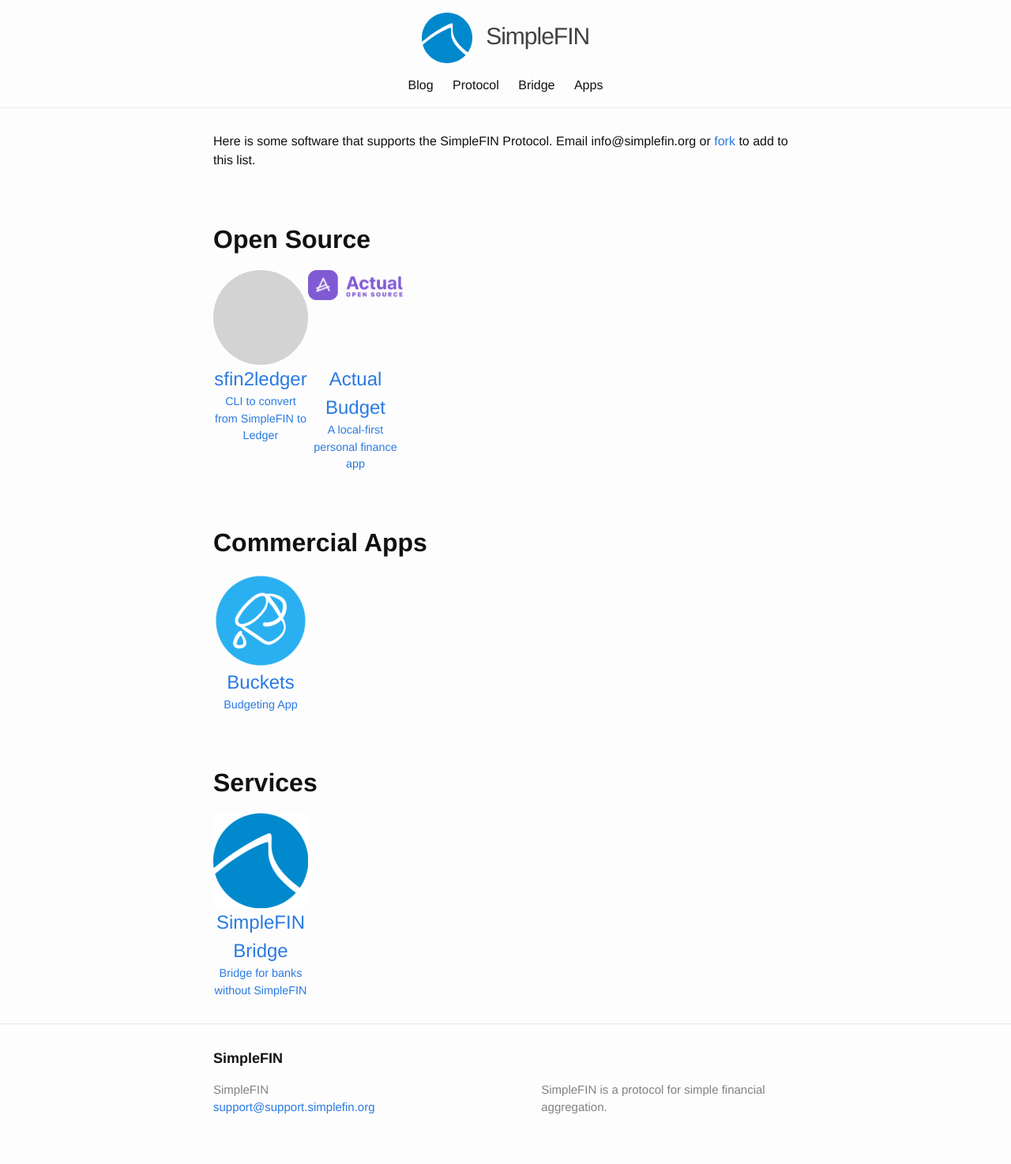
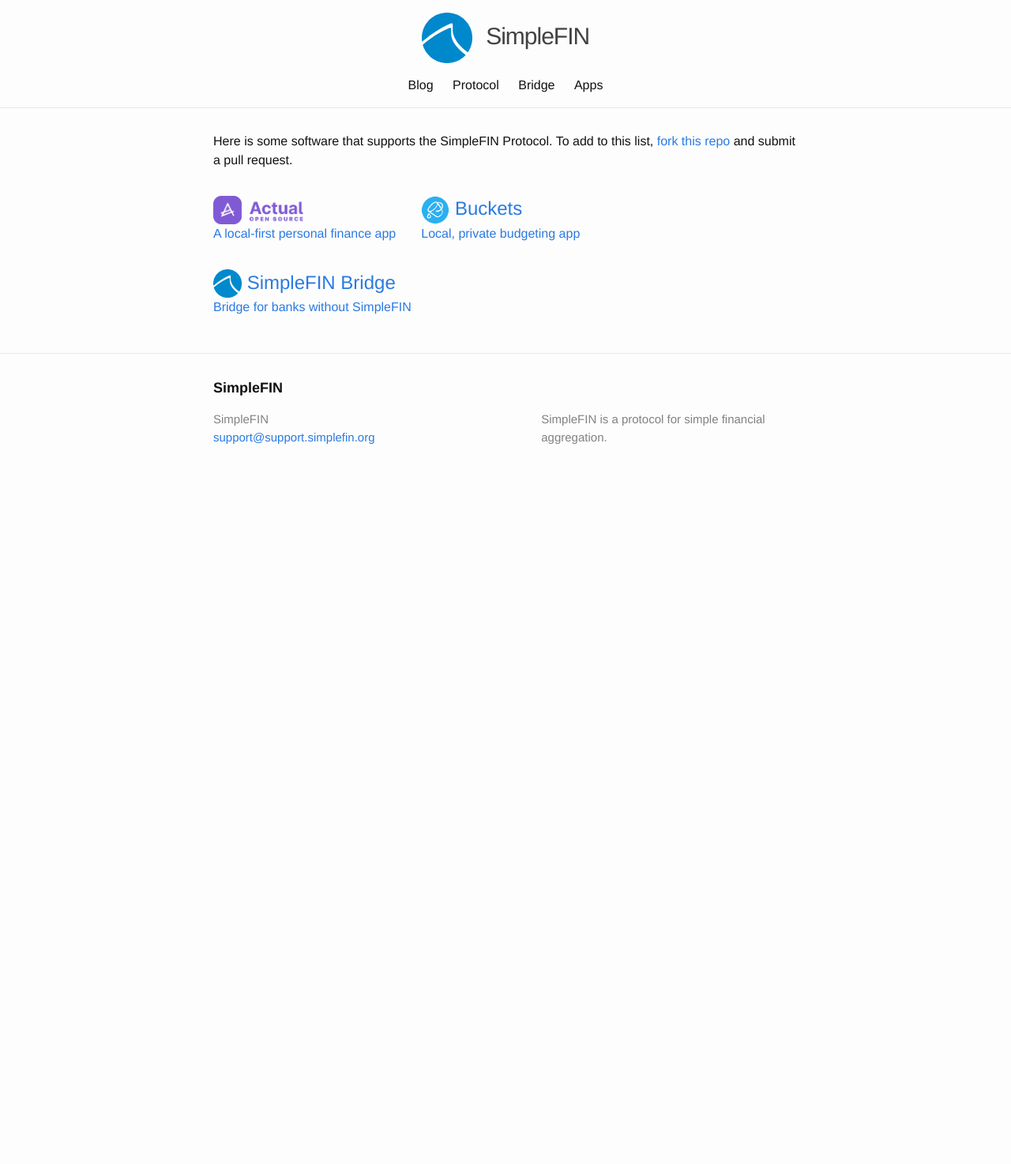
Before and after one commit to simplefin/simplefin.github.com, a Jekyll site: the page built from ecosystem.md, in a window 1280 px wide. Shown: the whole page at 79% size. Built offline with Jekyll 4.4.1, drawn with Linux system fonts in a browser that asks for light colours; after the commit the page ends 900 px from its top, so only the background shows below that.

Commit message:
Simplify apps page

```diff
--- a/ecosystem.md
+++ b/ecosystem.md
@@ -12,73 +12,82 @@
 }
 .app-list {
     display: flex;
+    flex-wrap: wrap;
 }
 .item {
-  max-width: 120px;
+  /* max-width: 120px; */
+  padding: 1rem 2rem 1rem 0;
+  display: grid;
+  grid-template-areas:
+    "title"
+    "description";
+}
+a.item:hover {
+  text-decoration: none;
 }
 .item-title {
-  text-align: center;
-  font-size: 1.5rem;
+  grid-area: title;
+  font-size: 1.5em;
+  align-self: end;
 }
-.item-logo {
-  width: 120px;
-  height: 120px;
-  border-radius: 100%;
+.item-title img {
+  max-height: 1.5em;
+  object-fit: cover; object-position: 0 0;
 }
 .item-logo:empty {
   background-color: lightgrey;
 }
 .item-desc {
+  grid-area: description;
   width: 100%;
-  font-size: 0.9rem;
-  text-align: center;
+  font-size: 1em;
 }
 </style>
 
-Here is some software that supports the SimpleFIN Protocol.  Email info@simplefin.org or <a href="https://github.com/simplefin/simplefin.github.com/blob/master/ecosystem.md">fork</a> to add to this list.
-
-# Open Source
+Here is some software that supports the SimpleFIN Protocol.  To add to this list, <a href="https://github.com/simplefin/simplefin.github.com/blob/master/ecosystem.md">fork this repo</a> and submit a pull request.
 
 <div class="app-list">
 
-<a class="item" href="https://github.com/simplefin/sfin2ledger" target="_blank">
+<a class="item" href="https://www.budgetwithbuckets.com" target="_blank">
   <div class="item-logo"></div>
-  <div class="item-title">sfin2ledger</div>
-  <div class="item-desc">CLI to convert from SimpleFIN to Ledger</div>
+  <div class="item-title"><img src="/img/applogos/buckets.png"> Buckets</div>
+  <div class="item-desc">Local, private budgeting app</div>
+</a>
+
+<a class="item" href="https://bridge.simplefin.org" target="_blank">
+  <div class="item-logo"></div>
+  <div class="item-title"><img src="/img/applogos/simplefin.png"> SimpleFIN Bridge</div>
+  <div class="item-desc">Bridge for banks without SimpleFIN</div>
 </a>
 
 <a class="item" href="https://github.com/actualbudget/actual" target="_blank">
-  <div class="item-logo"><img src="/img/applogos/actual.png"></div>
-  <div class="item-title">Actual Budget</div>
+  <div class="item-logo"></div>
+  <div class="item-title"><img src="/img/applogos/actual.png"></div>
   <div class="item-desc">A local-first personal finance app</div>
 </a>
 
 </div>
 
-
-# Commercial Apps
-
-<div class="app-list">
-
-<a class="item" href="https://www.budgetwithbuckets.com" target="_blank">
-  <div class="item-logo"><img src="/img/applogos/buckets.png"></div>
-  <div class="item-title">Buckets</div>
-  <div class="item-desc">Budgeting App</div>
-</a>
-
-
-</div>
-
-
-# Services
-
-<div class="app-list">
-
-<a class="item" href="https://bridge.simplefin.org" target="_blank">
-  <div class="item-logo"><img src="/img/applogos/simplefin.png"></div>
-  <div class="item-title">SimpleFIN Bridge</div>
-  <div class="item-desc">Bridge for banks without SimpleFIN</div>
-</a>
-
-
-</div>
+<script>
+function shuffle(array) {
+  let currentIndex = array.length;
+  while (currentIndex != 0) {
+    let randomIndex = Math.floor(Math.random() * currentIndex);
+    currentIndex--;
+    [array[currentIndex], array[randomIndex]] = [
+      array[randomIndex], array[currentIndex]];
+  }
+}
+function orderRandomly() {
+  let items = Array.from(document.querySelectorAll("a.item"));
+  let parent = items[0].parentNode;
+  items.forEach(item => {
+    parent.removeChild(item);
+  })
+  shuffle(items);
+  items.forEach(item => {
+    parent.appendChild(item);
+  })
+}
+orderRandomly();
+</script>
```
